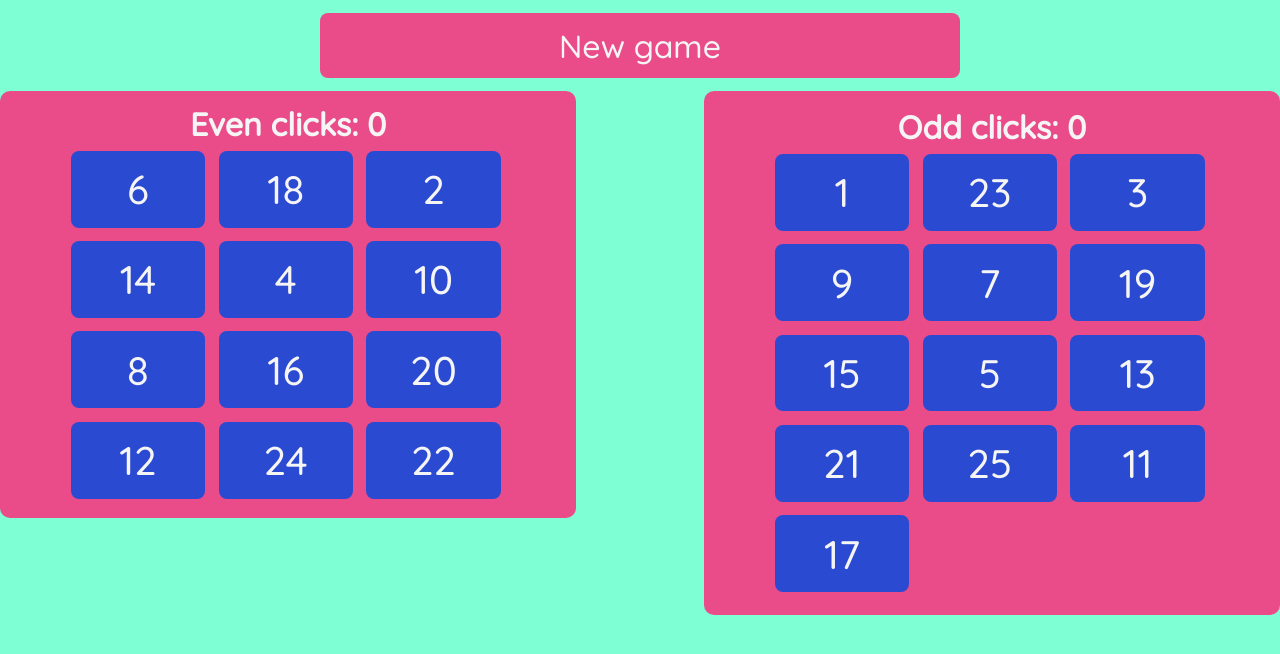
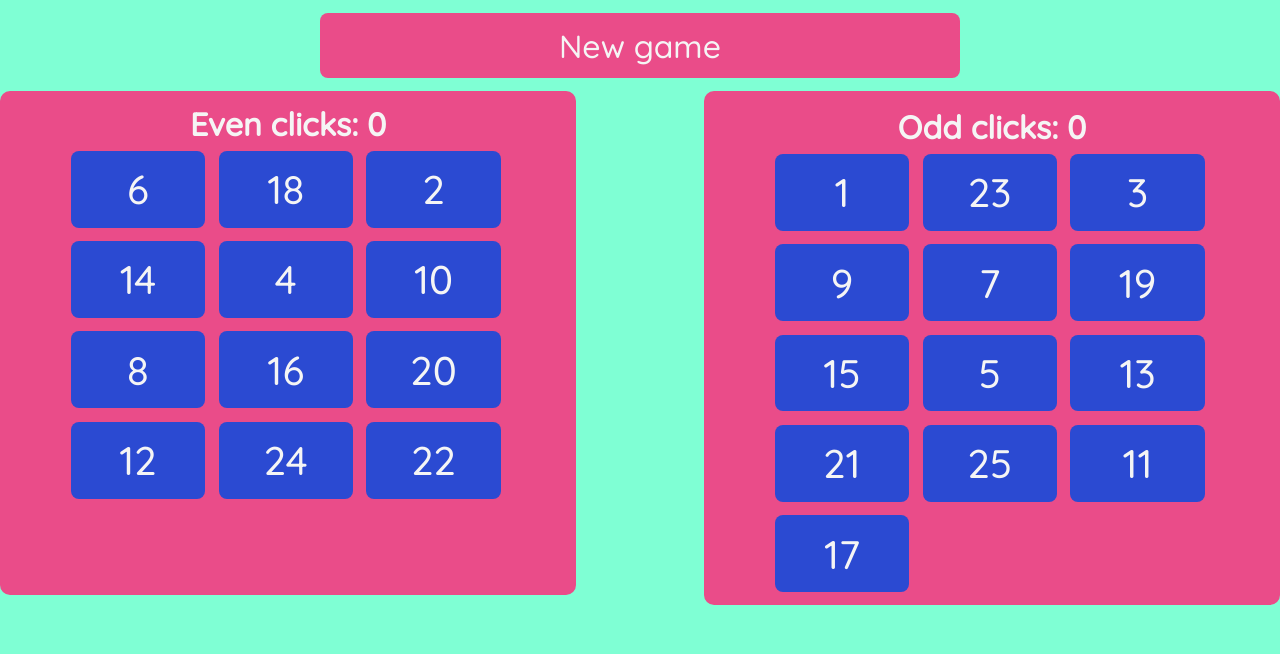
Before and after one commit to justwillj/Front-end-observation-test-exercise-v1, a React (Create React App) app: page / in a window 1280 px wide. Shown: the top 654 px of the page. Built offline with nearby package versions, Linux system fonts and the light colour scheme.

Commit message:
fooled with div sizing to make them more equal

```diff
--- a/src/components/app/App.css
+++ b/src/components/app/App.css
@@ -40,11 +40,11 @@ h1 {
   padding-top: 1%;;
   padding-left: 5%;
   padding-right:5%;
-  padding-bottom: 1%;
+  padding-bottom: 7%;
   margin: auto;
   margin-top: 1%;
   border-radius: 10px;
-  height: auto;
+  height: 100%;
   width: 50%;
   background-color: #ea4c89;
 }
@@ -59,11 +59,11 @@ h1 {
   padding-top: 1rem;;
   padding-left: 5%;
   padding-right:5%;
-  padding-bottom: 1rem;
+  padding-bottom: .5%;
   margin: auto;
   margin-top: 1%;
   border-radius: 10px;
-  height: auto;
+  height: 100%;
   width: 50%;
   background-color: #ea4c89;
 }
@@ -107,7 +107,7 @@ button:hover {
 }
 
 .active {
-  font-size: 100%;
+  font-size: 250%;
   background-color: rgba(0, 207, 48, 0.644);
 }
 .test {
```
